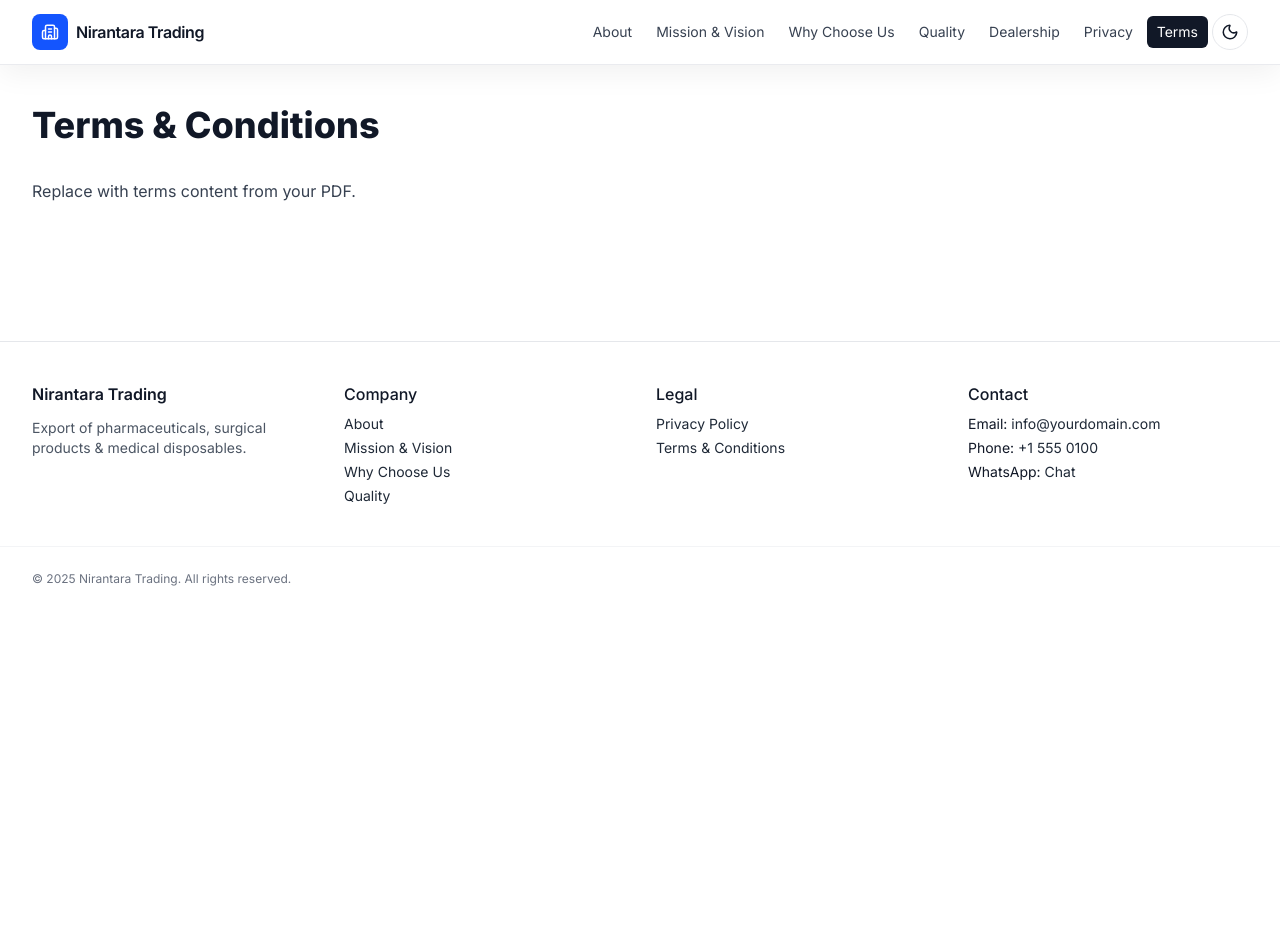
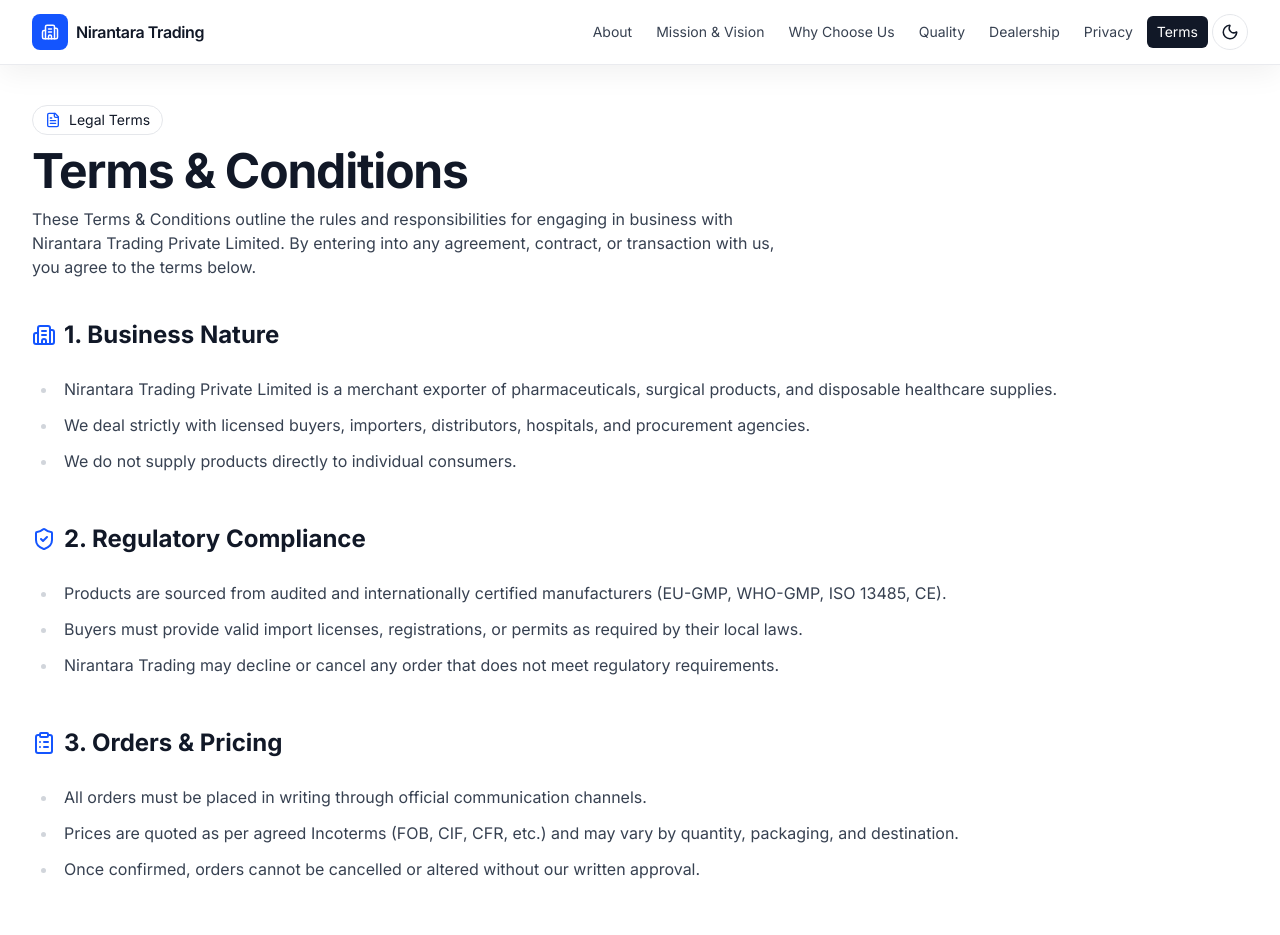
Before and after one commit to romahawk/nirantara-site, a Next.js app: page /terms in a window 1280 px wide. Shown: the top 935 px of the page. Before the commit the page ends 800 px from the top, so only its background shows below. Built offline with nearby package versions, Linux system fonts and the light colour scheme.

Commit message:
feat(terms): replace Terms & Conditions page with PDF-aligned content (prose + icons, dark-mode ready)

```diff
--- a/src/app/terms/page.tsx
+++ b/src/app/terms/page.tsx
@@ -1,9 +1,119 @@
-export const metadata = { title: "Terms & Conditions" };
-export default function Page() {
+import {
+  FileText,
+  ShieldCheck,
+  ClipboardList,
+  Scale,
+  Truck,
+  BadgeCheck,
+  Building2,
+  Landmark,
+} from "lucide-react";
+
+export const metadata = {
+  title: "Terms & Conditions",
+  description:
+    "The terms governing business with Nirantara Trading Private Limited, including compliance, orders, payments, shipping, and liability.",
+};
+
+export default function TermsPage() {
   return (
-    <article className="prose dark:prose-invert max-w-none">
-      <h1>Terms & Conditions</h1>
-      <p>Replace with terms content from your PDF.</p>
-    </article>
+    <section className="space-y-10">
+      {/* Header */}
+      <header className="space-y-3">
+        <div className="inline-flex items-center gap-2 rounded-full border px-3 py-1 text-sm dark:border-gray-700">
+          <FileText className="text-brand" size={16} />
+          Legal Terms
+        </div>
+        <h1 className="text-4xl md:text-5xl font-bold tracking-tight">Terms &amp; Conditions</h1>
+        <p className="text-gray-700 dark:text-gray-300 max-w-3xl">
+          These Terms &amp; Conditions outline the rules and responsibilities for engaging in business
+          with Nirantara Trading Private Limited. By entering into any agreement, contract, or
+          transaction with us, you agree to the terms below.
+        </p>
+      </header>
+
+      {/* Body */}
+      <article className="prose dark:prose-invert max-w-none">
+        <h2 className="flex items-center gap-2">
+          <Building2 className="text-brand" /> 1. Business Nature
+        </h2>
+        <ul>
+          <li>Nirantara Trading Private Limited is a merchant exporter of pharmaceuticals, surgical products, and disposable healthcare supplies.</li>
+          <li>We deal strictly with licensed buyers, importers, distributors, hospitals, and procurement agencies.</li>
+          <li>We do not supply products directly to individual consumers.</li>
+        </ul>
+
+        <h2 className="flex items-center gap-2">
+          <ShieldCheck className="text-brand" /> 2. Regulatory Compliance
+        </h2>
+        <ul>
+          <li>Products are sourced from audited and internationally certified manufacturers (EU-GMP, WHO-GMP, ISO 13485, CE).</li>
+          <li>Buyers must provide valid import licenses, registrations, or permits as required by their local laws.</li>
+          <li>Nirantara Trading may decline or cancel any order that does not meet regulatory requirements.</li>
+        </ul>
+
+        <h2 className="flex items-center gap-2">
+          <ClipboardList className="text-brand" /> 3. Orders &amp; Pricing
+        </h2>
+        <ul>
+          <li>All orders must be placed in writing through official communication channels.</li>
+          <li>Prices are quoted as per agreed Incoterms (FOB, CIF, CFR, etc.) and may vary by quantity, packaging, and destination.</li>
+          <li>Once confirmed, orders cannot be cancelled or altered without our written approval.</li>
+        </ul>
+
+        <h2 className="flex items-center gap-2">
+          <Scale className="text-brand" /> 4. Payment Terms
+        </h2>
+        <ul>
+          <li>Payments are accepted as agreed: Letter of Credit (L/C), Bank Transfer (TT), or other approved methods.</li>
+          <li>Bank charges, transaction fees, and currency conversion costs are borne by the buyer.</li>
+          <li>Goods are dispatched after receipt of payment or as per mutually agreed credit terms.</li>
+        </ul>
+
+        <h2 className="flex items-center gap-2">
+          <Truck className="text-brand" /> 5. Shipping &amp; Delivery
+        </h2>
+        <ul>
+          <li>Delivery timelines depend on product availability, regulatory clearance, and logistics arrangements.</li>
+          <li>Risk and ownership transfer to the buyer according to the agreed Incoterms.</li>
+          <li>Nirantara Trading is not responsible for delays caused by customs, strikes, natural disasters, or events beyond our control.</li>
+        </ul>
+
+        <h2 className="flex items-center gap-2">
+          <BadgeCheck className="text-brand" /> 6. Product Quality &amp; Liability
+        </h2>
+        <ul>
+          <li>All products are supplied to meet international quality and safety standards.</li>
+          <li>COA (Certificate of Analysis), batch details, and regulatory documentation are provided upon request.</li>
+          <li>Nirantara Trading is not liable for misuse of products, non-compliance with local regulations, or resale beyond authorized distribution.</li>
+        </ul>
+
+        <h2 className="flex items-center gap-2">
+          <ClipboardList className="text-brand" /> 7. Confidentiality
+        </h2>
+        <p>
+          Any documents, pricing, or trade information shared with buyers must be treated as confidential and may not be disclosed to third parties without our written consent.
+        </p>
+
+        <h2 className="flex items-center gap-2">
+          <Landmark className="text-brand" /> 8. Governing Law &amp; Jurisdiction
+        </h2>
+        <ul>
+          <li>All contracts and transactions are governed by the laws of India.</li>
+          <li>In case of disputes, jurisdiction lies with the courts of Patna, Bihar, India.</li>
+        </ul>
+
+        <h2 className="flex items-center gap-2">
+          <FileText className="text-brand" /> 9. Amendments
+        </h2>
+        <p>
+          We reserve the right to modify or update these Terms &amp; Conditions at any time. The latest version will be published on this page; buyers are encouraged to review it periodically.
+        </p>
+      </article>
+
+      <p className="text-xs text-gray-500 dark:text-gray-400">
+        Last updated: {new Date().toLocaleDateString()}
+      </p>
+    </section>
   );
 }
```
